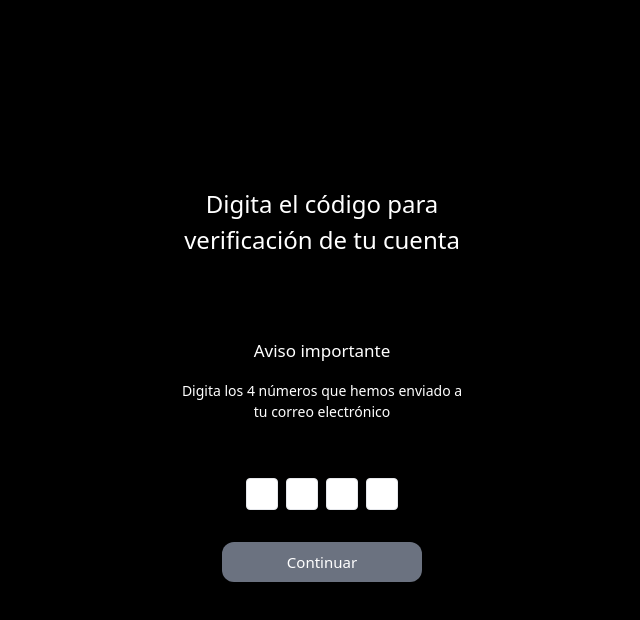
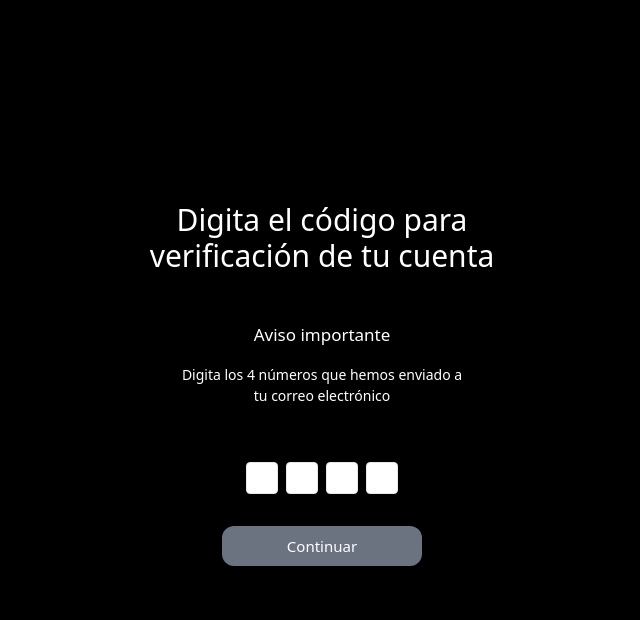
Before and after one commit to victorLopz/front-end-developer-technical-test, a React (Vite) app: page / in a window 1280 px wide. Both pictures are taken after a click on the button "Registrar". Shown: the top 620 px of the page, without its empty margins (318-958 px from the left). Built offline with nearby package versions, Linux system fonts and the light colour scheme.

Commit message:
chore: Actualizar mensaje de verificación de cuenta en OTPInput.tsx

```diff
--- a/src/presentation/components/otp/OTPInput.tsx
+++ b/src/presentation/components/otp/OTPInput.tsx
@@ -69,14 +69,15 @@
 
   return (
     <>
-      <p className="text-[24px] w-[355px] text-center text-white">
+      <h1 className="text-3xl w-[355px] text-center text-white">
         Digita el código para verificación de tu cuenta
-      </p>
-      <div className="flex flex-col relative items-center justify-center rounded-xl w-[355px] h-[309px] bg-customOrange py-4 px-8 mt-12">
-        <p className="text-white text-[17px]">Aviso importante</p>
-        <p className="text-white text-[14px] my-4 text-center">
+      </h1>
+
+      <div className="flex flex-col relative items-center justify-center rounded-xl w-[355px] h-[309px] bg-customOrange py-4 px-8 mt-4">
+        <h2 className="text-white text-[17px]">Aviso importante</h2>
+        <h3 className="text-white text-[14px] my-4 text-center">
           Digita los 4 números que hemos enviado a tu correo electrónico
-        </p>
+        </h3>
 
         <div className="flex justify-center space-x-2 mt-10">
           {inputValues.map((value, index) => (
```
